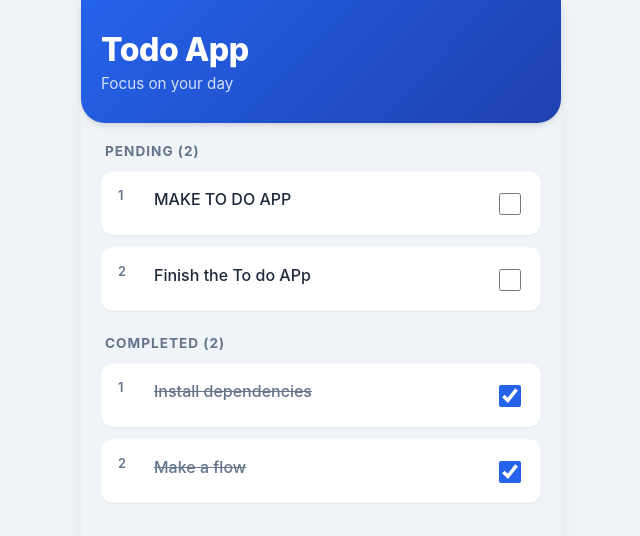
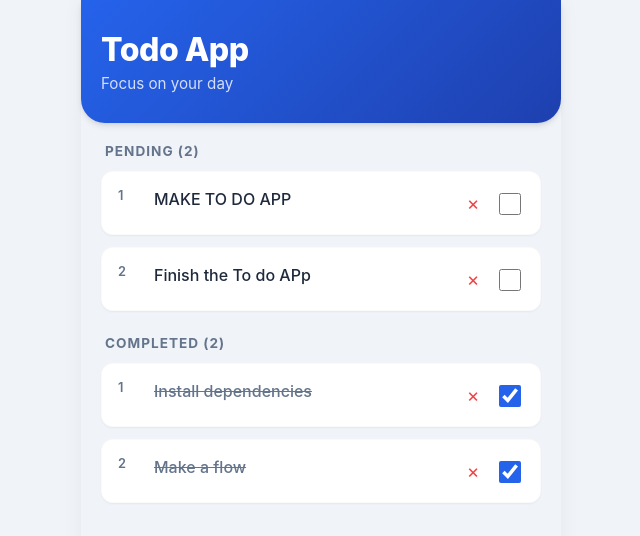
Before and after one commit to kannandevan/todo-app, a React (Create React App) app: page / in a window 1280 px wide. Shown: the top 536 px of the page, without its empty margins (319-959 px from the left). Built offline with nearby package versions, Linux system fonts and the light colour scheme; the HTML template or start-up script is replaced by a standard one.

Commit message:
delete feature

```diff
--- a/src/App.js
+++ b/src/App.js
@@ -37,6 +37,14 @@ function App() {
     })
     setTasks(updatedTasks);
   }
+
+  const handleDeleteTask = (id) => {
+    if (window.confirm("Are you sure you want to delete this task?")) {
+      const updatedTasks = tasks.filter((task) => task.id !== id);
+      setTasks(updatedTasks);
+    }
+  }
+
   const handleInputChange = (event) => {
     const inputValue = event.target.value;
     setInput(inputValue);
@@ -131,7 +139,11 @@ function App() {
       <div className='task-group'>
         <div className="task-heading">Pending ({pendingTasks.length})</div>
         {pendingTasks.length > 0 ? (
-          <Tasks tasks={pendingTasks} statusHandle={handleStatusChange} />
+          <Tasks
+            tasks={pendingTasks}
+            statusHandle={handleStatusChange}
+            deleteHandle={handleDeleteTask}
+          />
         ) : (
           <div style={{ padding: '20px', textAlign: 'center', opacity: 0.5 }}>
             No pending tasks
@@ -142,7 +154,11 @@ function App() {
       {completedTasks.length > 0 && (
         <div className='task-group'>
           <div className="task-heading">Completed ({completedTasks.length})</div>
-          <Tasks tasks={completedTasks} statusHandle={handleStatusChange} />
+          <Tasks
+            tasks={completedTasks}
+            statusHandle={handleStatusChange}
+            deleteHandle={handleDeleteTask}
+          />
         </div>
       )}
     </div>
--- a/src/components/Tasks.css
+++ b/src/components/Tasks.css
@@ -30,12 +30,40 @@
 }
 
 /* Custom Checkbox Container */
-.task-checkbox-container {
+.task-actions {
     margin-left: 12px;
     display: flex;
     align-items: center;
+    gap: 8px;
+    padding-top: 2px;
+}
+
+.delete-btn {
+    width: 28px;
+    height: 28px;
+    border-radius: 50%;
+    border: none;
+    background-color: transparent;
+    color: #ef4444;
+    font-size: 1.2rem;
+    display: flex;
+    align-items: center;
     justify-content: center;
-    padding-top: 2px;
+    cursor: pointer;
+    transition: background-color 0.2s, color 0.2s;
+    line-height: 1;
+    padding-bottom: 2px;
+}
+
+.delete-btn:hover {
+    background-color: #fee2e2;
+    color: #dc2626;
+}
+
+.task-checkbox-container {
+    display: flex;
+    align-items: center;
+    justify-content: center;
 }
 
 .task-checkbox {
--- a/src/components/Tasks.js
+++ b/src/components/Tasks.js
@@ -1,7 +1,7 @@
 import React from "react";
 import './Tasks.css'
 const Tasks = (props) => {
-  const { tasks, statusHandle } = props;
+  const { tasks, statusHandle, deleteHandle } = props;
 
   return (
 
@@ -41,6 +41,17 @@ const Tasks = (props) => {
                 </div>
               )}
             </div>
+            <div className="task-actions">
+              <button
+                className="delete-btn"
+                onClick={(e) => {
+                  e.stopPropagation();
+                  deleteHandle(task.id);
+                }}
+                title="Delete task"
+              >
+                ×
+              </button>
               <div className="task-checkbox-container">
                 <input
                   type="checkbox"
@@ -48,6 +59,7 @@ const Tasks = (props) => {
                   checked={!!task.isCompleted}
                   readOnly
                 />
+              </div>
             </div>
           </li>
         );
```
Lines whose indentation alone changed are shown as unchanged.
